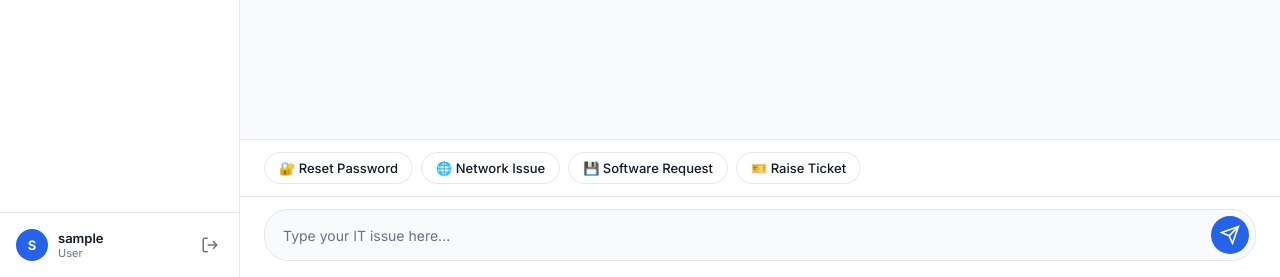
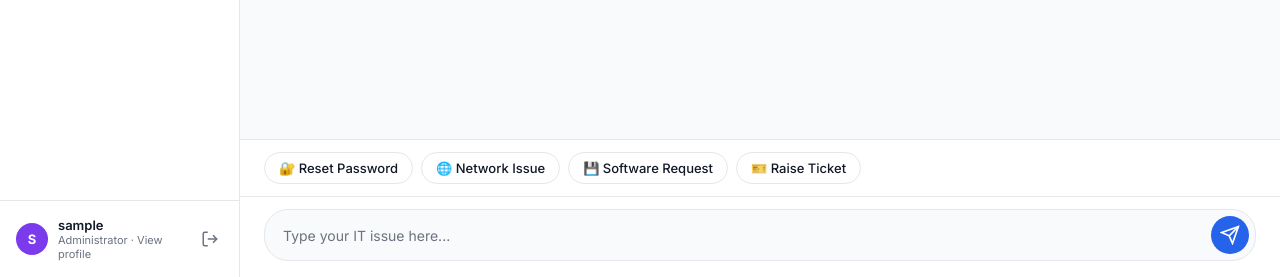
Before and after one commit to Ayelomid/smartdesk-ai, a Flask app: page /chat in a window 1280 px wide. Shown: the part 523-800 px from the top of the page. Run offline with Flask 3, Linux system fonts and the light colour scheme; the visitor is signed in with stand-in values (Sample User, id 1).

Commit message:
Update chat.html

```diff
--- a/templates/chat.html
+++ b/templates/chat.html
@@ -1,4 +1,5 @@
 {% extends "base.html" %}
+{% from "_sidebar_profile.html" import sidebar_profile %}
 {% block title %}Chat — SmartDesk AI{% endblock %}
 {% block body %}
 <div class="app-layout">
@@ -39,20 +40,7 @@
             </a>
         </nav>
 
-        <div class="sidebar-user">
-            <div class="user-avatar">{{ username[0].upper() }}</div>
-            <div class="user-info">
-                <span class="user-name">{{ username }}</span>
-                <span class="user-role">User</span>
-            </div>
-            <a href="{{ url_for('logout') }}" class="logout-btn" title="Logout">
-                <svg width="18" height="18" viewBox="0 0 24 24" fill="none" stroke="currentColor" stroke-width="2">
-                    <path d="M9 21H5a2 2 0 01-2-2V5a2 2 0 012-2h4"/>
-                    <polyline points="16 17 21 12 16 7"/>
-                    <line x1="21" y1="12" x2="9" y2="12"/>
-                </svg>
-            </a>
-        </div>
+        {{ sidebar_profile() }}
     </aside>
 
     <!-- Chat Area -->
```
